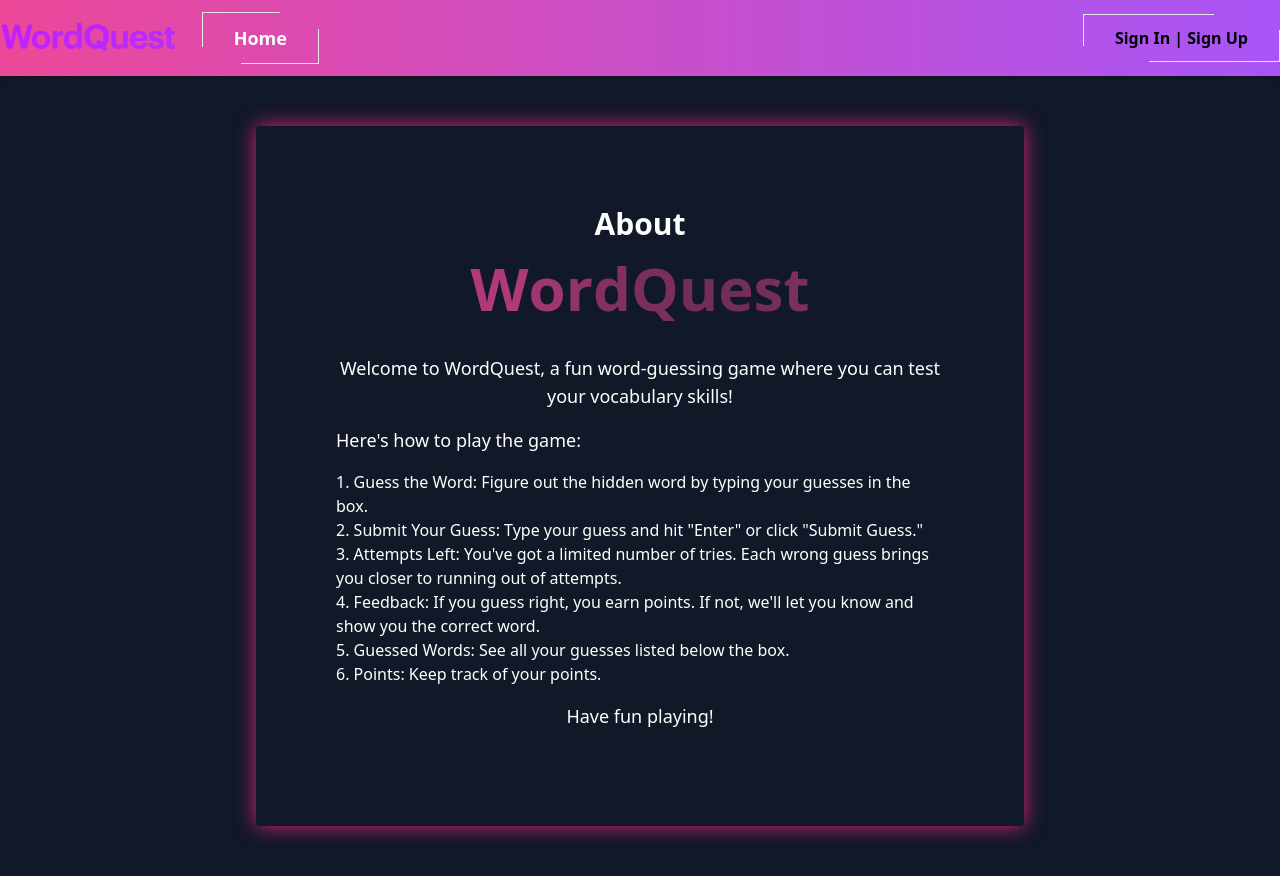
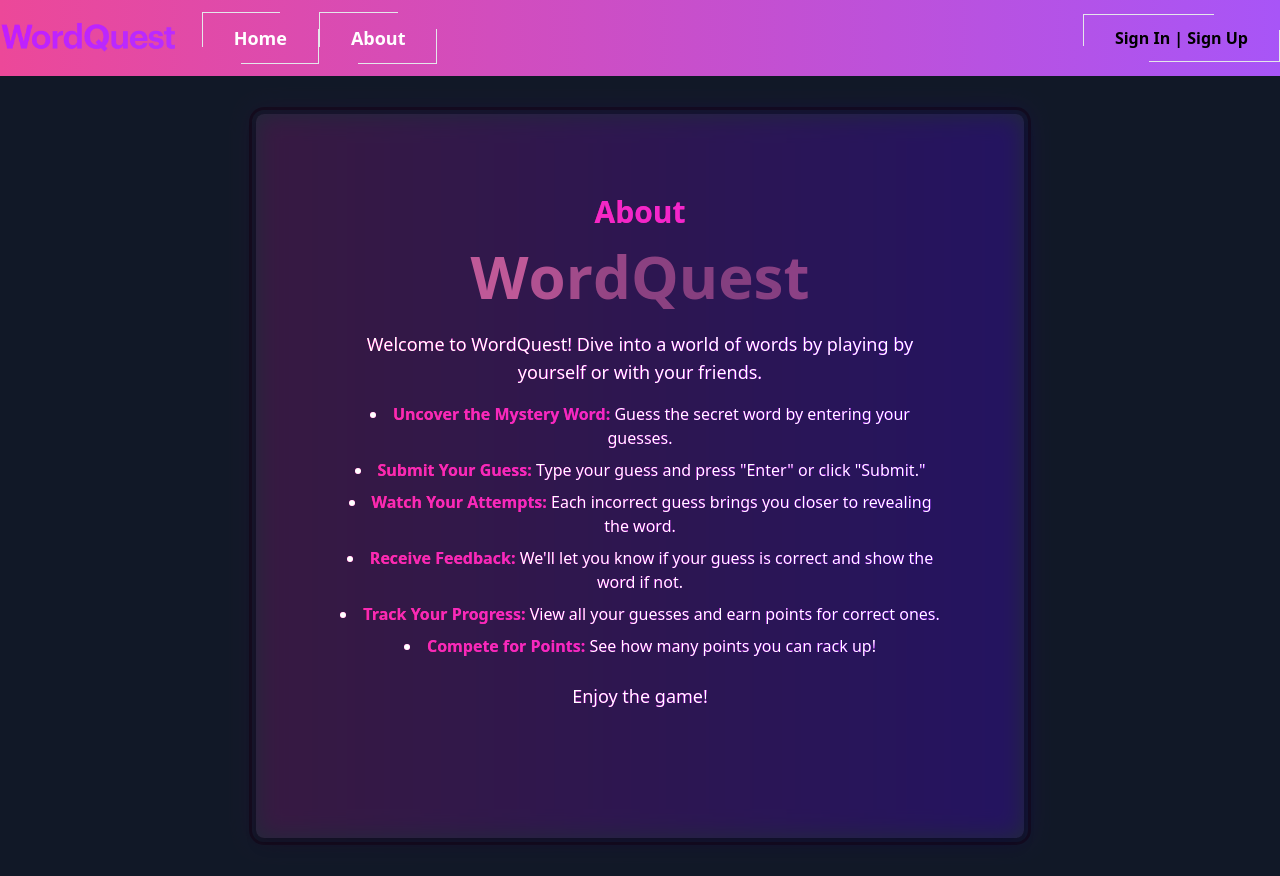
Before and after one commit to CodeOp-tech/fs34-group-A, a React (Vite) app in the folder client/: page /about in a window 1280 px wide. Built offline with nearby package versions, Linux system fonts and the light colour scheme.

Commit message:
About page finished

```diff
--- a/client/src/components/NavBar.jsx
+++ b/client/src/components/NavBar.jsx
@@ -26,6 +26,12 @@ export default function NavBar() {
             className="text-white text-lg font-semibold hover:text-pink-500 px-8 py-3 relative before:absolute before:w-2/3 before:h-2/3 before:top-0 before:left-0 before:border-t before:border-l before:border-pink before:border-solid after:absolute after:w-2/3 after:h-2/3 after:right-0 after:bottom-0 after:border-b after:border-r after:border-pink after:border-solid hover:after:w-full hover:after:h-full hover:before:w-full hover:before:h-full before:duration-300 after:duration-300 text-grey-500 hover:text-white rounded-full mb-4 md:mb-0"
           >
             Home
+          </Link>
+          <Link
+            to="/about"
+            className="text-white text-lg font-semibold hover:text-pink-500 px-8 py-3 relative before:absolute before:w-2/3 before:h-2/3 before:top-0 before:left-0 before:border-t before:border-l before:border-pink before:border-solid after:absolute after:w-2/3 after:h-2/3 after:right-0 after:bottom-0 after:border-b after:border-r after:border-pink after:border-solid hover:after:w-full hover:after:h-full hover:before:w-full hover:before:h-full before:duration-300 after:duration-300 text-grey-500 hover:text-white rounded-full mb-4 md:mb-0"
+          >
+            About
           </Link>
         </div>
 
--- a/client/src/pages/AboutPage.jsx
+++ b/client/src/pages/AboutPage.jsx
@@ -1,14 +1,18 @@
 import React from 'react';
+import { Link } from 'react-router-dom'; // Assuming you're using React Router for navigation
 
 const AboutPage = () => {
   const text = "WordQuest";
 
   return (
-    <div className="min h-screen flex items-center justify-center">
-      <div className="bg-gray-900 p-20 rounded shadow-[0_0_20px_theme('colors.pink.600')] w-full max-w-3xl">
-        <div className="mb-4">
-        <h1 className="text-3xl font-bold mb-4 text-white">About</h1>
-          <h2 id="text" className="text-6xl font-semibold mb-9 text-pink-500 opacity-90 bg-clip-text transition duration-150 ease-in-out">
+    <div className="min-h-screen flex items-center justify-center bg-gray-900 text-white">
+      <div className="relative bg-gray-800 p-20 rounded-lg shadow-lg w-full max-w-3xl">
+        <div className="absolute inset-0 bg-gradient-to-r from-pink-500 to-purple-600 blur-md mix-blend-overlay opacity-90 rounded-lg"></div>
+        <div className="absolute inset-0 ring ring-pink-500 ring-offset-4 mix-blend-multiply opacity-75 rounded-lg"></div>
+        <div className="z-10 flex flex-col items-center justify-center">
+          <div className="mb-8">
+            <h1 className="text-3xl font-bold mb-4 text-pink-500">About</h1>
+            <h2 id="text" className="text-6xl font-semibold mb-6 text-pink-400 opacity-90 bg-clip-text transition duration-150 ease-in-out">
               {/* Map through each character in the text */}
               {text.split('').map((char, index) => (
                 <span
@@ -20,24 +24,31 @@ const AboutPage = () => {
                 </span>
               ))}
             </h2>
-
-          <p className="text-lg mb-4 text-white">
-            Welcome to WordQuest, a fun word-guessing game where you can test your vocabulary skills!
+            <p className="text-lg mb-4">
+              Welcome to WordQuest! Dive into a world of words by playing by yourself or with your friends.
             </p>
-          <p className="text-lg mb-4 text-white text-left">
-             Here's how to play the game:
-        </p>
-        <ol className="list-decimal list-inside mb-4 text-white text-left">
-  <li>Guess the Word: Figure out the hidden word by typing your guesses in the box.</li>
-  <li>Submit Your Guess: Type your guess and hit "Enter" or click "Submit Guess."</li>
-  <li>Attempts Left: You've got a limited number of tries. Each wrong guess brings you closer to running out of attempts.</li>
-  <li>Feedback: If you guess right, you earn points. If not, we'll let you know and show you the correct word.</li>
-  <li>Guessed Words: See all your guesses listed below the box.</li>
-  <li>Points: Keep track of your points.</li>
-</ol>
-          <p className="text-lg mb-4 text-white">
-            Have fun playing!
-          </p>
+            <ul className="list-disc list-inside mb-6">
+              <li className="mb-2">
+                <span className="font-semibold text-pink-500">Uncover the Mystery Word:</span> Guess the secret word by entering your guesses.
+              </li>
+              <li className="mb-2">
+                <span className="font-semibold text-pink-500">Submit Your Guess:</span> Type your guess and press "Enter" or click "Submit."
+              </li>
+              <li className="mb-2">
+                <span className="font-semibold text-pink-500">Watch Your Attempts:</span> Each incorrect guess brings you closer to revealing the word.
+              </li>
+              <li className="mb-2">
+                <span className="font-semibold text-pink-500">Receive Feedback:</span> We'll let you know if your guess is correct and show the word if not.
+              </li>
+              <li className="mb-2">
+                <span className="font-semibold text-pink-500">Track Your Progress:</span> View all your guesses and earn points for correct ones.
+              </li>
+              <li>
+                <span className="font-semibold text-pink-500">Compete for Points:</span> See how many points you can rack up!
+              </li>
+            </ul>
+            <p className="text-lg mb-4">Enjoy the game!</p>
+          </div>
         </div>
       </div>
     </div>
```
Lines whose indentation alone changed are shown as unchanged.
